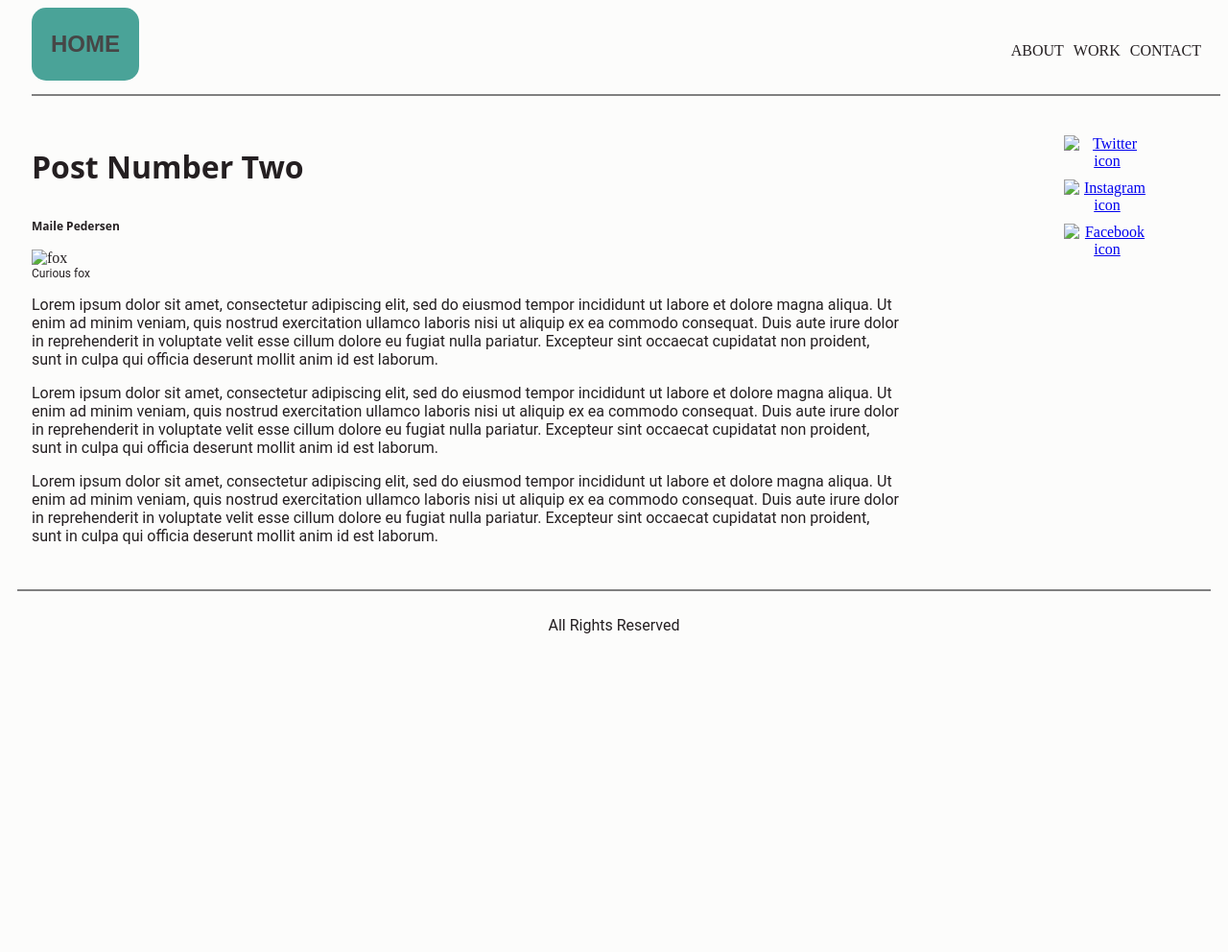
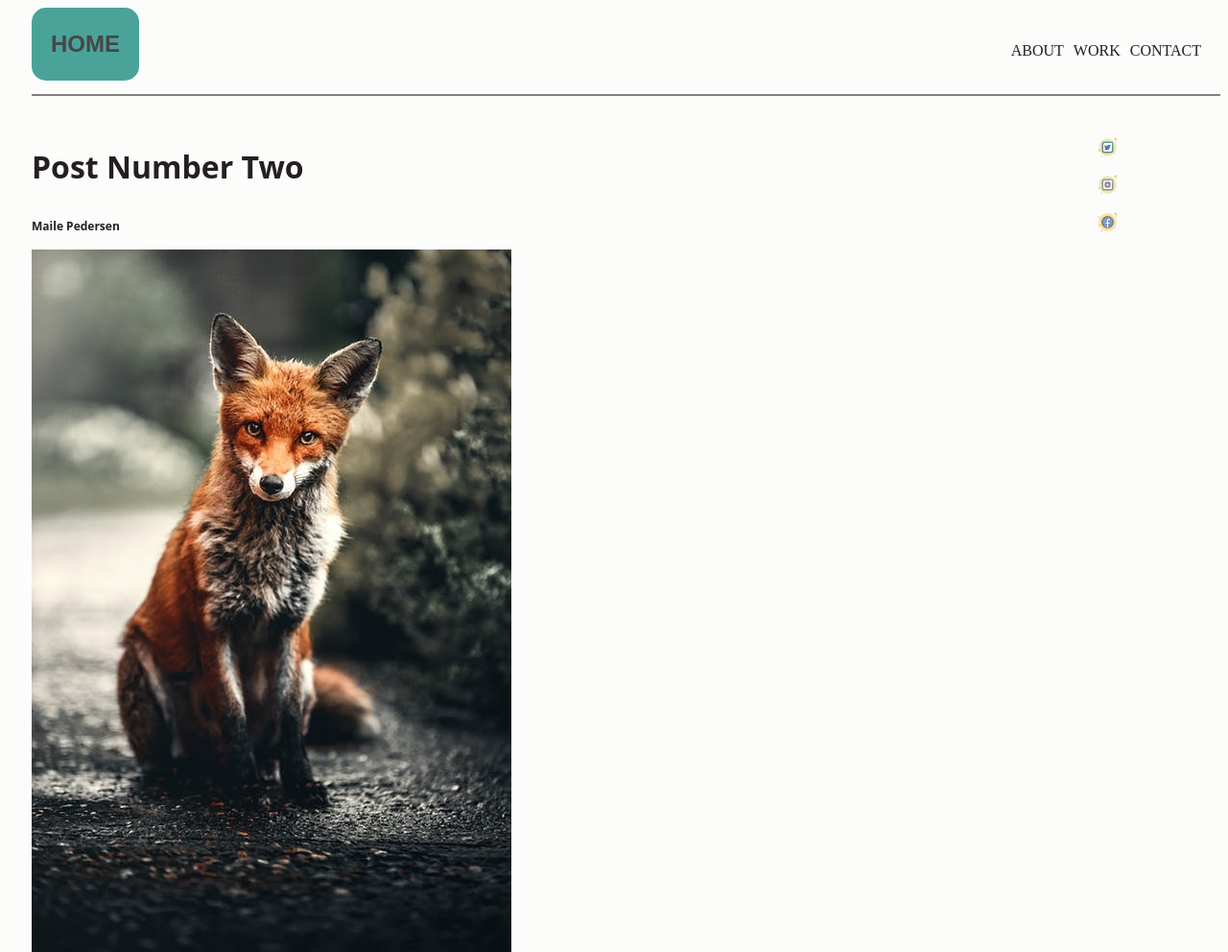
Before and after one commit to maile/udacity_fend_project1, a plain HTML site: page posts/post2.html in a window 1280 px wide. Shown: the top 992 px of the page at 96% size. Before the commit the page ends 800 px from the top, so only its background shows below. Drawn offline with Linux system fonts and the light colour scheme.

Commit message:
improved indentations, changed img folder path name

```diff
--- a/posts/post2.html
+++ b/posts/post2.html
@@ -25,10 +25,12 @@
         </header>
         <section class="box" id="main">
             <article class="post" id="post2">
-          <div class="postTitle"><h1>Post Number Two</h1></div>
-          <div class="author"><h4>Maile Pedersen</h4></div>
+                <div class="postTitle">
+                    <h1>Post Number Two</h1></div>
+                <div class="author">
+                    <h4>Maile Pedersen</h4></div>
                 <div class="image">
-            <img src="../images/fox.jpeg" alt="fox">
+                    <img src="../img/fox.jpeg" alt="fox">
                     <figcaption>Curious fox</figcaption>
                 </div>
                 <p>Lorem ipsum dolor sit amet, consectetur adipiscing elit, sed do eiusmod tempor incididunt ut labore et dolore magna aliqua. Ut enim ad minim veniam, quis nostrud exercitation ullamco laboris nisi ut aliquip ex ea commodo consequat. Duis aute irure dolor in reprehenderit in voluptate velit esse cillum dolore eu fugiat nulla pariatur. Excepteur sint occaecat cupidatat non proident, sunt in culpa qui officia deserunt mollit anim id est laborum.</p>
@@ -40,15 +42,15 @@
             <ul>
                 <li>
                     <a href="https://twitter.com/maile" target="_blank">
-            <img src="../images/twitter.png" alt="Twitter icon"></a>
+                        <img src="../img/twitter.png" alt="Twitter icon"></a>
                 </li>
                 <li>
                     <a href="https://instagram.com/maybemaile" target="_blank">
-            <img src="../images/instagram.png" alt="Instagram icon"></a>
+                        <img src="../img/instagram.png" alt="Instagram icon"></a>
                 </li>
                 <li>
                     <a href="https://facebook.com/mailelei" target="_blank">
-            <img src="../images/facebook.png" alt="Facebook icon"></a>
+                        <img src="../img/facebook.png" alt="Facebook icon"></a>
                 </li>
             </ul>
         </section>
@@ -57,4 +59,5 @@
         </footer>
     </div>
 </body>
+
 </html>
```
Lines whose indentation alone changed are shown as unchanged.
